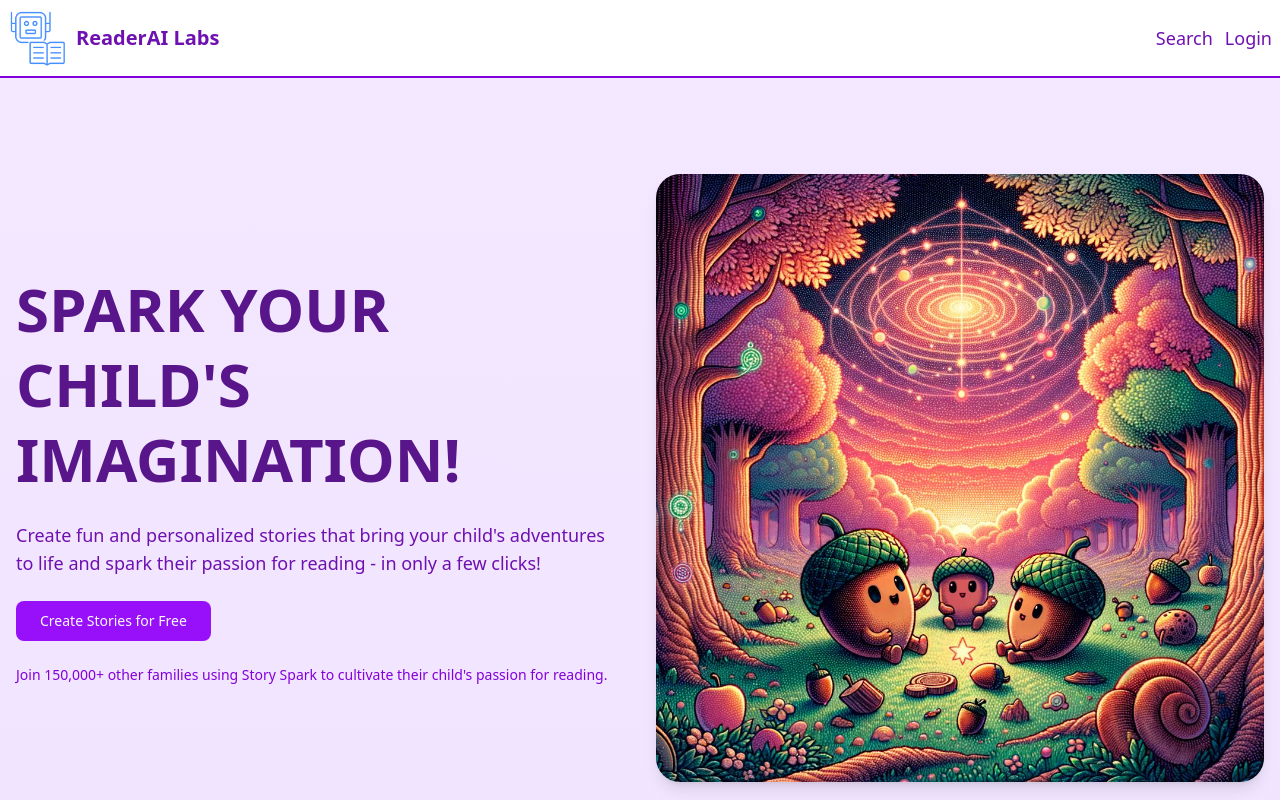
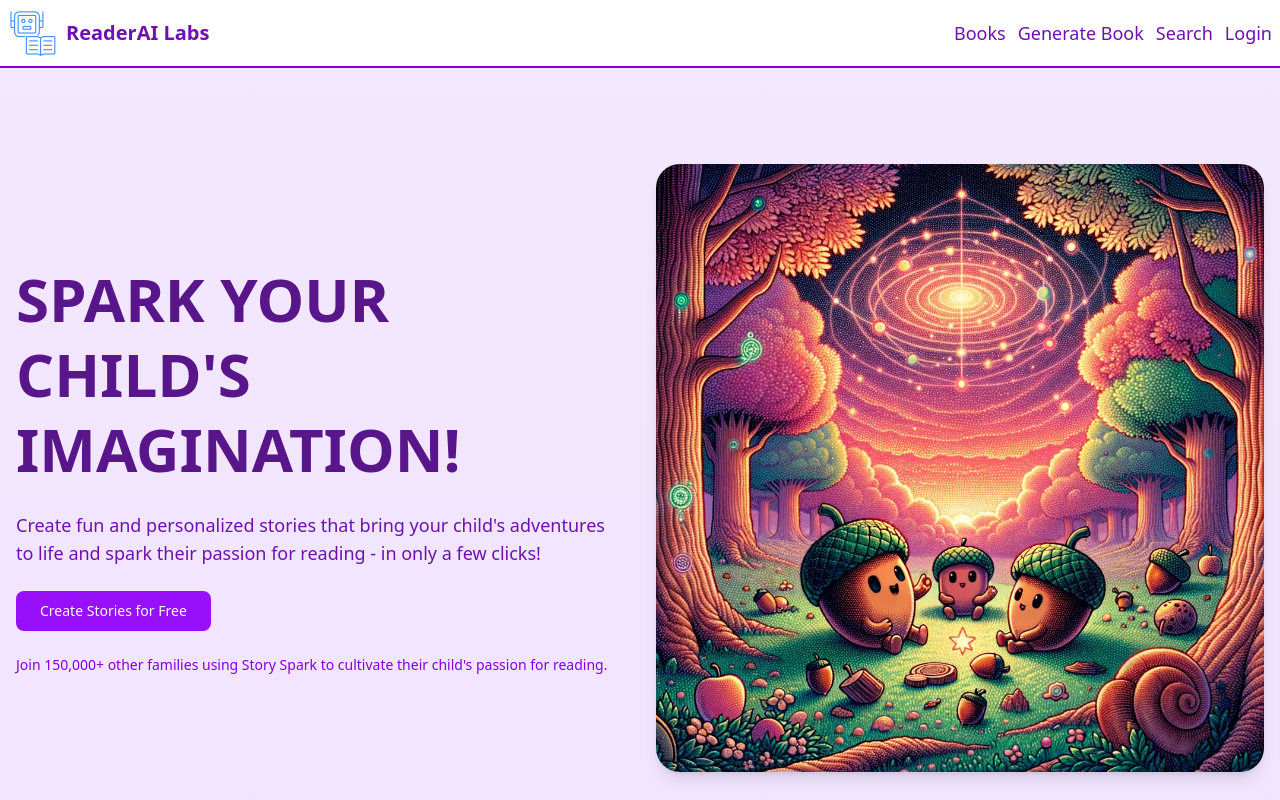
Before and after one commit to jfeliweb/project-read-ai, a Next.js app: page / in a window 1280 px wide. Shown: the top 800 px of the page. Built offline with nearby package versions, Linux system fonts and the light colour scheme; no server answers.

Commit message:
refactor: simplify MainMenu component by removing unused logic and updating navigation links

```diff
--- a/components/mainmenu.tsx
+++ b/components/mainmenu.tsx
@@ -4,83 +4,48 @@ import React from 'react';
 import Link from 'next/link';
 import Image from 'next/image';
 import { useAuth } from '@/components/auth/AuthProvider';
-import { Button } from '@/components/ui/button';
-import { useRouter } from 'next/navigation';
-
-interface NavItem {
-  href: string;
-  label: string;
-  requiresAuth?: boolean;
-}
-
-const navItems: NavItem[] = [
-  {
-    href: '/dashboard/generate-book',
-    label: 'Create a Book',
-    requiresAuth: true,
-  },
-  { href: '/search', label: 'Search' },
-];
 
 export default function MainMenu(): React.JSX.Element {
-  const { user, profile, loading, signOut } = useAuth();
-  const router = useRouter();
-
-  const handleSignOut = async () => {
-    await signOut();
-    router.push('/');
-    router.refresh();
-  };
+  const { user, profile } = useAuth();
+  const loggedIn = !!user;
 
   return (
     <nav className="flex flex-wrap items-center justify-between gap-2 border-b-2 border-purple-700 pb-2 text-lg text-purple-800">
-      {/* Logo and title */}
       <Link href="/" className="mx-2 mt-2 flex items-center">
-        <Image
-          src="/logo.png"
-          alt="logo"
-          width={60}
-          height={60}
-          loading="eager"
-        />
+        <Image src="/logo.png" alt="logo" width={50} height={50} />
         <span className="ml-2 text-xl font-bold text-purple-800">
           ReaderAI Labs
         </span>
       </Link>
-      {/* Navigation Buttons */}
-      <div className="mt-2 mr-2 flex flex-wrap items-center gap-3">
-        {navItems
-          .filter((item) => !item.requiresAuth || user)
-          .map((item) => (
-            <Link
-              key={item.href}
-              href={item.href}
-              className="hover:text-green-800"
-            >
-              {item.label}
+
+      {/* nav buttons */}
+      <div className="mt-2 mr-2 flex flex-wrap gap-3">
+        <Link href="/books" className="hover:text-green-800">
+          Books
         </Link>
-          ))}
-        {!loading && (
+
+        <Link href="/dashboard/generate-book" className="hover:text-green-800">
+          Generate Book
+        </Link>
+
+        <Link href="/search" className="hover:text-green-800">
+          Search
+        </Link>
+
+        {loggedIn ? (
           <>
-            {user ? (
-              <>
-                <span className="text-sm text-gray-600">
-                  {profile?.name || user.email}
+            <Link href="/dashboard">
+              <span className="relative p-2 capitalize">
+                {profile?.name || user?.email}
+                <span className="top-0.4 absolute right-0.5 h-2 w-2 rounded-full bg-green-500"></span>
               </span>
-                <Button
-                  onClick={handleSignOut}
-                  variant="outline"
-                  size="sm"
-                  className="hover:text-green-800"
-                >
-                  Sign Out
-                </Button>
+            </Link>
           </>
         ) : (
+          <>
             <Link href="/login" className="hover:text-green-800">
               Login
             </Link>
-            )}
           </>
         )}
       </div>
```
Lines whose indentation alone changed are shown as unchanged.
